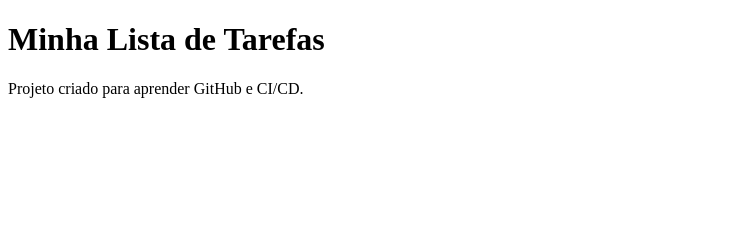
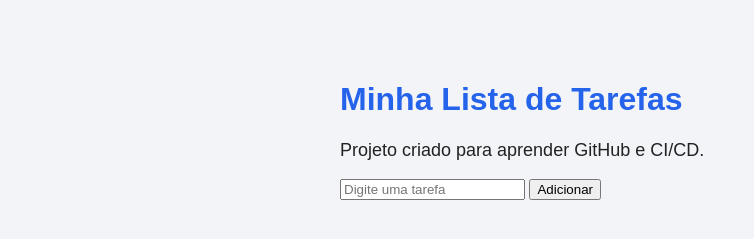
Before and after one commit to DianaDataScience/projeto-ci-cd-lista-tarefas, a plain HTML site: page index.html in a window 1280 px wide. Shown: the whole page, without its empty margins (0-754 px from the left). Drawn offline with Linux system fonts and the light colour scheme.

Commit message:
Conecta os arquivos da aplicação

```diff
--- a/index.html
+++ b/index.html
@@ -2,10 +2,28 @@
 <html lang="pt-BR">
 <head>
   <meta charset="UTF-8">
+  <meta name="viewport" content="width=device-width, initial-scale=1.0">
   <title>Minha Lista de Tarefas</title>
+  <link rel="stylesheet" href="style.css">
 </head>
 <body>
   <h1>Minha Lista de Tarefas</h1>
+
   <p>Projeto criado para aprender GitHub e CI/CD.</p>
+
+  <form id="task-form">
+    <input
+      id="task-input"
+      type="text"
+      placeholder="Digite uma tarefa"
+      required
+    >
+
+    <button type="submit">Adicionar</button>
+  </form>
+
+  <ul id="task-list"></ul>
+
+  <script src="script.js"></script>
 </body>
 </html>
```
